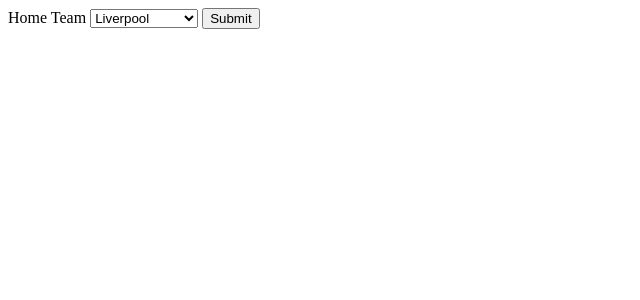
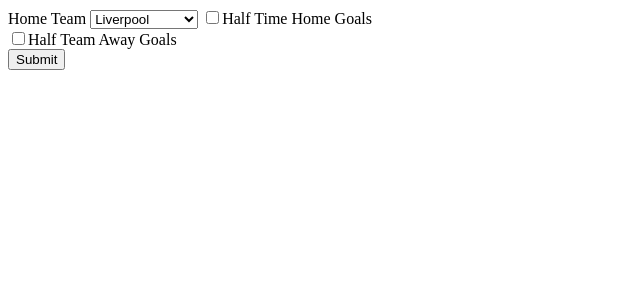
Before and after one commit to dgriff67/xmlclient, a Django app: page /main/ in a window 1280 px wide. Shown: the top 300 px of the page, without its empty margins (0-640 px from the left). Run offline with Django 3.2, Linux system fonts and the light colour scheme.

Commit message:
modified filtering checkboxes

```diff
--- a/xmlclient/main/templates/main/index.html
+++ b/xmlclient/main/templates/main/index.html
@@ -29,6 +29,8 @@
         <option value="West Brom" />West Brom</option>
         <option value="West Ham" />West Ham</option>
     </select>
+    <input type="checkbox" name="HTHG"/>Half Time Home Goals<br/>
+    <input type="checkbox" name="HTAG"/>Half Team Away Goals<br/>
     <input type="submit" />
 </form>
 </body>
```
